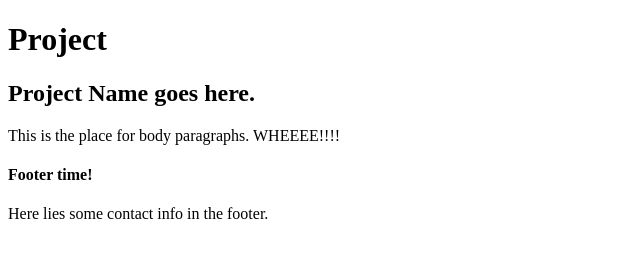
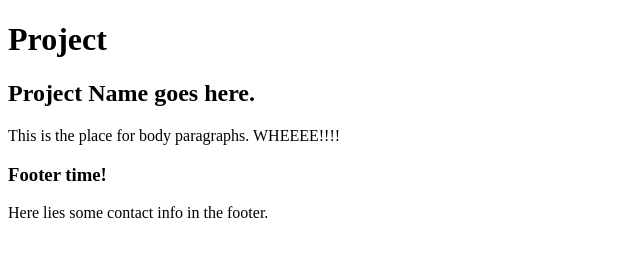
Before and after one commit to FRC4944/MartyAndWill, a plain HTML site: page src/index.html in a window 1280 px wide. Shown: the full height of the page, 0-640 px from the left. Drawn offline with Linux system fonts and the light colour scheme.

Commit message:
changed it to H3 per the review.

```diff
--- a/src/index.html
+++ b/src/index.html
@@ -10,7 +10,7 @@
     <h1>Project</h1>
     <h2>Project Name goes here.</h2>
     <p>This is the place for body paragraphs.  WHEEEE!!!!</p>
-    <h4>Footer time!</h4>
+    <h3>Footer time!</h3>
     <p>Here lies some contact info in the footer.</p>
   </body>
 </html>
```
